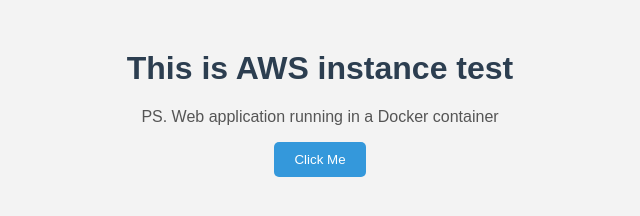
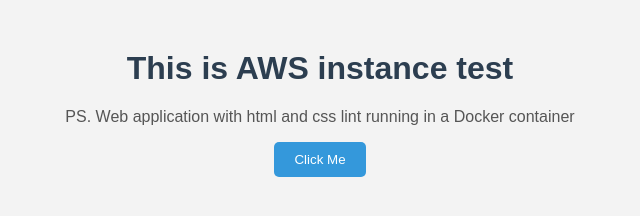
Before and after one commit to Su1et/AWS_TEST_lab4-5, a website: page html_css/index.html in a window 1280 px wide. Shown: the whole page, without its empty margins (320-960 px from the left). Drawn offline with Linux system fonts and the light colour scheme.

Commit message:
Add lint workflow and configs

```diff
--- a/html_css/index.html
+++ b/html_css/index.html
@@ -7,7 +7,7 @@
 </head>
 <body>
     <h1>This is AWS instance test</h1>
-    <p>PS. Web application running in a Docker container</p>
+    <p>PS. Web application with html and css lint running in a Docker container</p>
     <button>Click Me</button>
 </body>
 </html>
```
Also changed, not shown: package.json (added, +17 -0 lines), .github/workflows/lint.yml (added), 2 other files.
